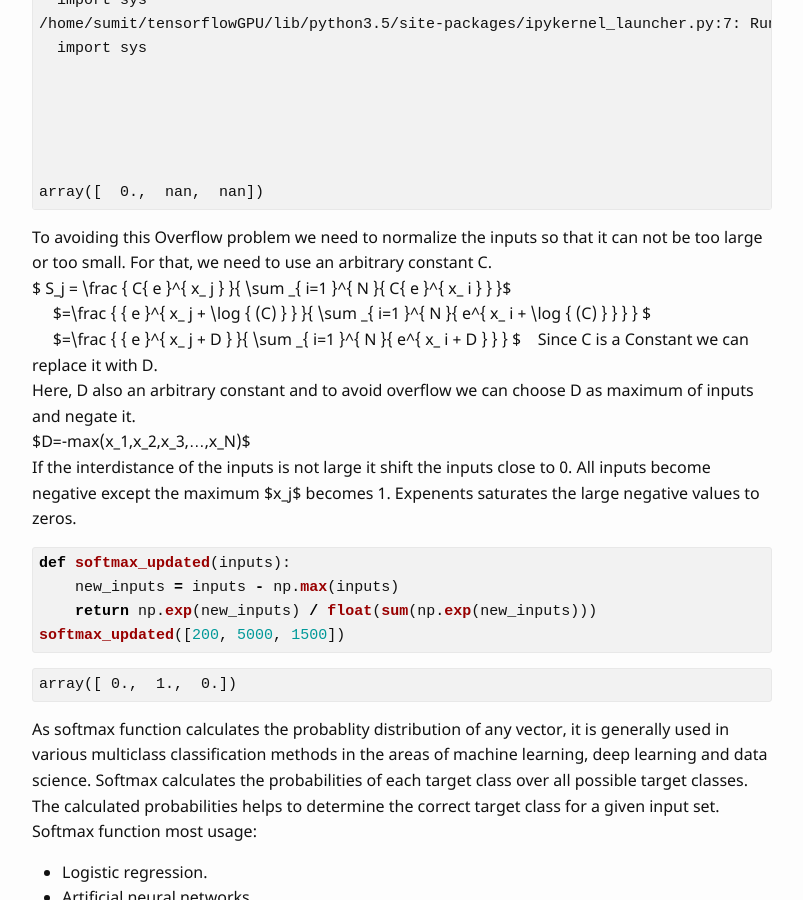
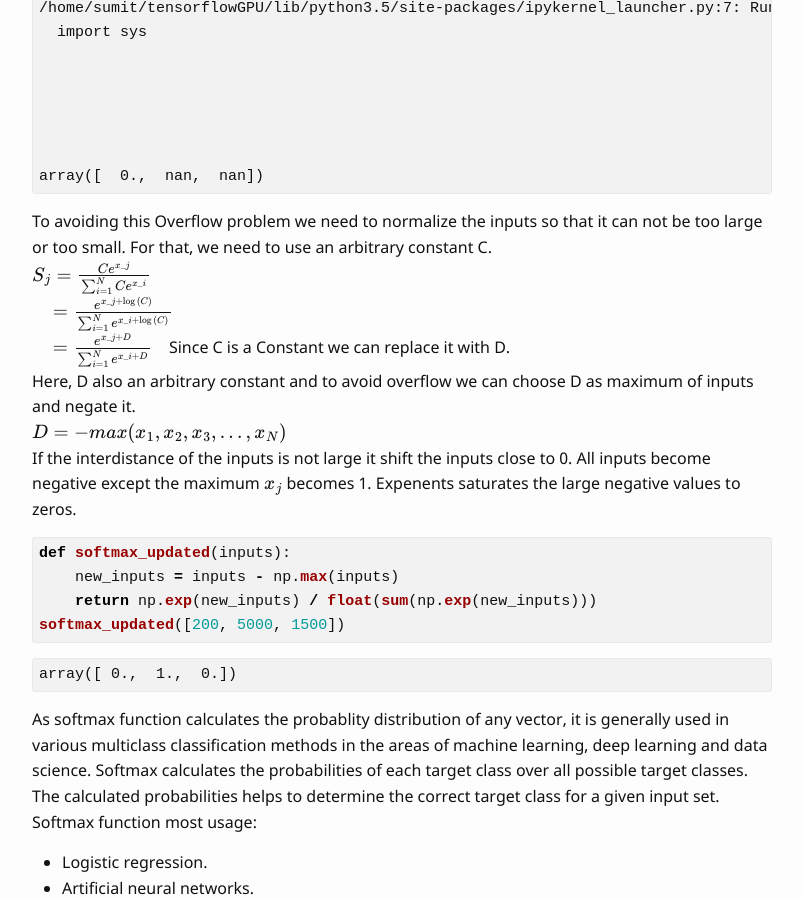
Before and after one commit to monirahmedtanveen/sumit.log, a Jekyll site: the page built from _posts/2018-05-25-a-simple-introduction-to-softmax -function.md, in a window 1280 px wide and 900 px high, scrolled down 1335 px. Shown: the whole window, without its empty margins (238-1041 px from the left). Built offline with Jekyll 4.4.1, drawn with Linux system fonts in a browser that asks for light colours; formulas are drawn with MathJax 3; some of the changed text lies outside the part shown.

````diff
--- a/_posts/2018-05-25-a-simple-introduction-to-softmax -function.md
+++ b/_posts/2018-05-25-a-simple-introduction-to-softmax -function.md
@@ -32,8 +32,8 @@ $$S(x) : \begin{bmatrix}
     \vdots \\
     S_{N}
 \end{bmatrix}$$ <br>
-For a particular element in the vector the formula is : $S_j = \frac { { e }^{ x\_ j } }{ \sum _{ i=1 }^{ N }{ { e }^{ x\_ i } }  }$  &nbsp;&nbsp;  for $i = 1, ..., N$ <br>
-The result of exponent of any real number is always $\ge 0$. Since, the numerator appears in the denominator and summed up with other positive numbers so, $S_j < 1$ and in the range (0, 1).
+For a particular element in the vector the formula is : $$S_j = \frac { { e }^{ x\_ j } }{ \sum _{ i=1 }^{ N }{ { e }^{ x\_ i } }  }$$  &nbsp;&nbsp;  for $$i = 1, ..., N$$ <br>
+The result of exponent of any real number is always $$\ge 0$$. Since, the numerator appears in the denominator and summed up with other positive numbers so, $$S_j < 1$$ and in the range (0, 1).
 
 
 ```python
@@ -79,12 +79,12 @@ softmax([200, 5000, 1500])
 
 
 To avoiding this Overflow problem we need to normalize the inputs so that it can not be too large or too small. For that, we need to use an arbitrary constant C. <br>
-$ S_j = \frac { C{ e }^{ x\_ j } }{ \sum _{ i=1 }^{ N }{ C{ e }^{ x\_ i } }  }$ <br>
-&nbsp;&nbsp;&nbsp;&nbsp;&nbsp;$=\frac { { e }^{ x\_ j + \log { (C) }  } }{ \sum _{ i=1 }^{ N }{ e^{ x\_ i + \log { (C) }  } }  } $ <br>
-&nbsp;&nbsp;&nbsp;&nbsp;&nbsp;$=\frac { { e }^{ x\_ j + D } }{ \sum _{ i=1 }^{ N }{ e^{ x\_ i + D } }  } $ &nbsp;&nbsp; Since C is a Constant we can replace it with D. <br>
+$$ S_j = \frac { C{ e }^{ x\_ j } }{ \sum _{ i=1 }^{ N }{ C{ e }^{ x\_ i } }  }$$ <br>
+&nbsp;&nbsp;&nbsp;&nbsp;&nbsp;$$=\frac { { e }^{ x\_ j + \log { (C) }  } }{ \sum _{ i=1 }^{ N }{ e^{ x\_ i + \log { (C) }  } }  } $$ <br>
+&nbsp;&nbsp;&nbsp;&nbsp;&nbsp;$$=\frac { { e }^{ x\_ j + D } }{ \sum _{ i=1 }^{ N }{ e^{ x\_ i + D } }  } $$ &nbsp;&nbsp; Since C is a Constant we can replace it with D. <br>
 Here, D also an arbitrary constant and to avoid overflow we can choose D as maximum of inputs and negate it. <br>
-$D=-max(x_1,x_2,x_3,...,x_N)$ <br>
-If the interdistance of the inputs is not large it shift the inputs close to 0. All inputs become negative except the maximum $x_j$ becomes 1. Expenents saturates the large negative values to zeros.
+$$D=-max(x_1,x_2,x_3,...,x_N)$$ <br>
+If the interdistance of the inputs is not large it shift the inputs close to 0. All inputs become negative except the maximum $$x_j$$ becomes 1. Expenents saturates the large negative values to zeros.
 
 
 ```python
````
